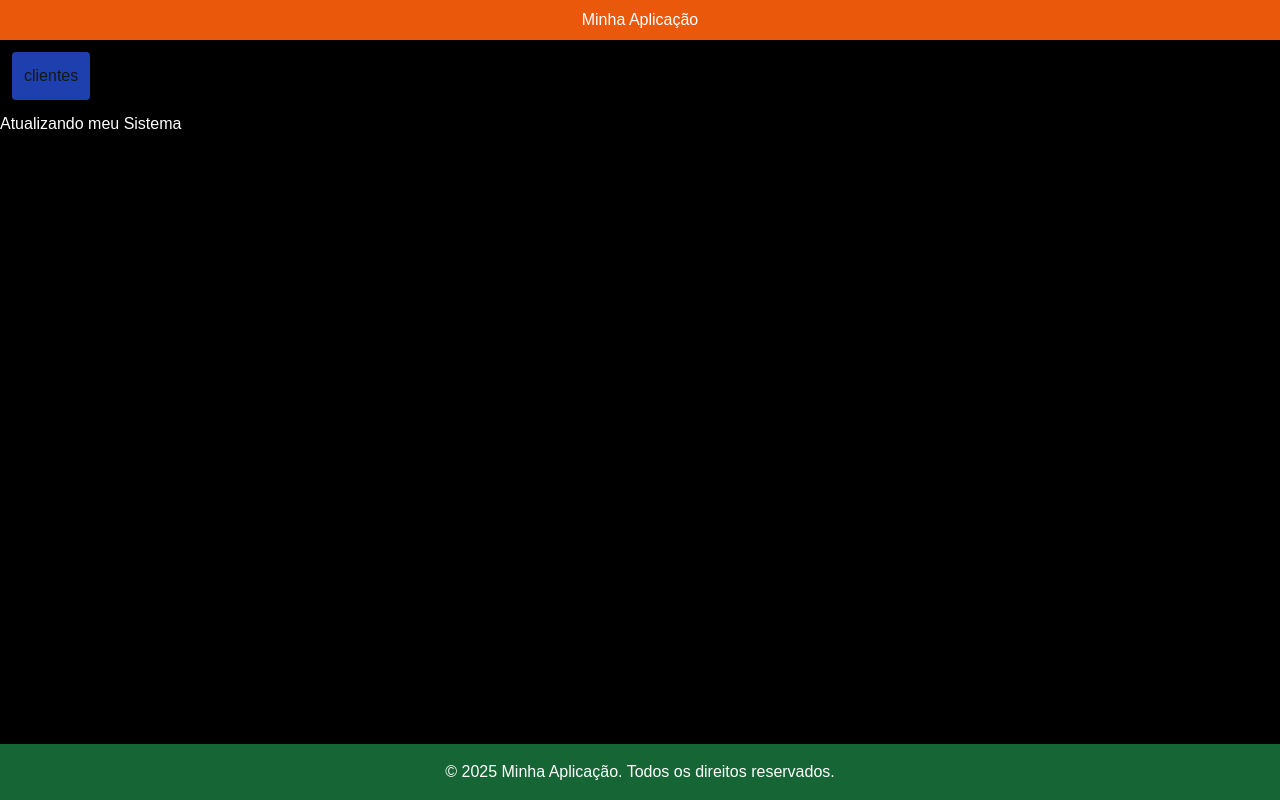
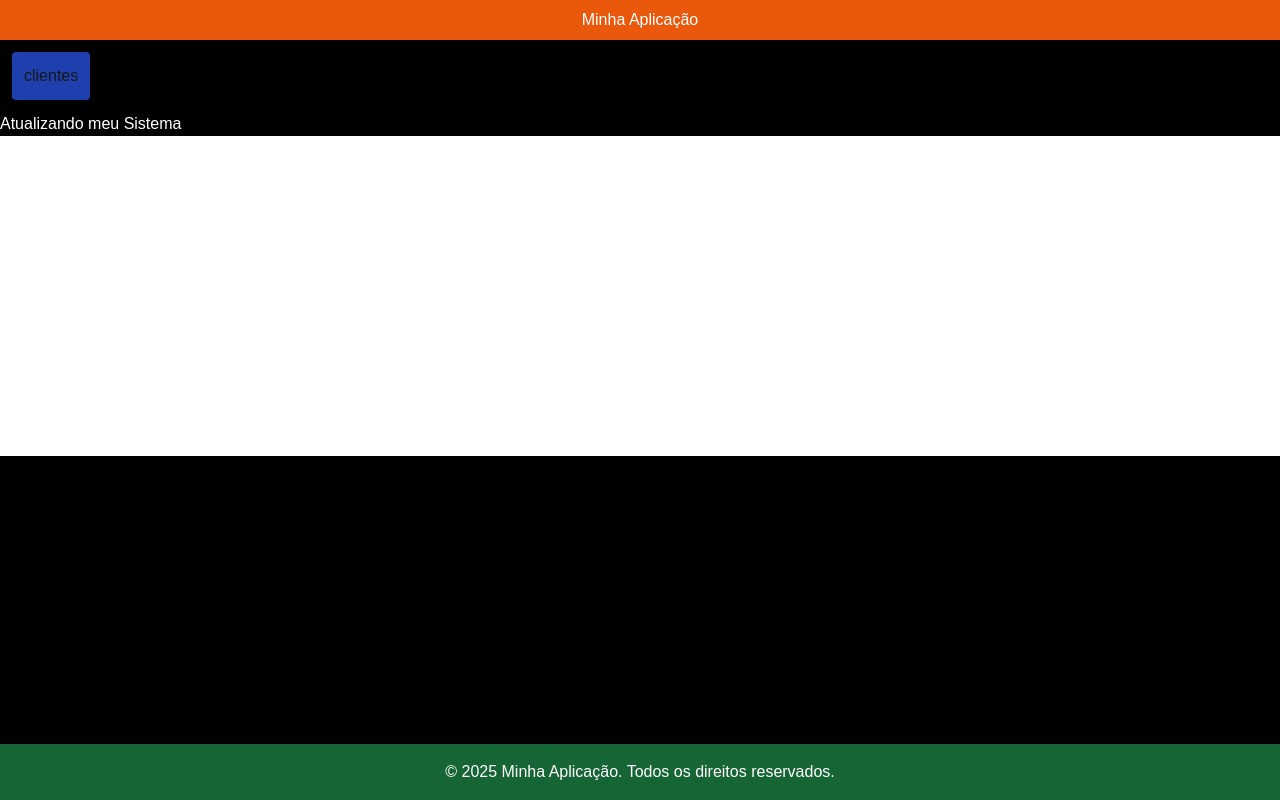
Before and after one commit to cosmeTeixeiraSilva/deployCurriculo, a Next.js app: page / in a window 1280 px wide. Built offline with nearby package versions, Linux system fonts and the light colour scheme.

Commit message:
teste commit

```diff
--- a/app/page.js
+++ b/app/page.js
@@ -8,7 +8,9 @@ export default function Home() {
 
       <a href={"/cliente"} className="bg-blue-800 rounded p-3 m-3">clientes </a>
       <h3 className="text-white">Atualizando meu Sistema </h3>
+      <div className="w-full h-80 bg-white">
 
+      </div>
 
     </div>
   );
```
Also changed, not shown: 1 other file (tests, documents, lock files or other folders).
